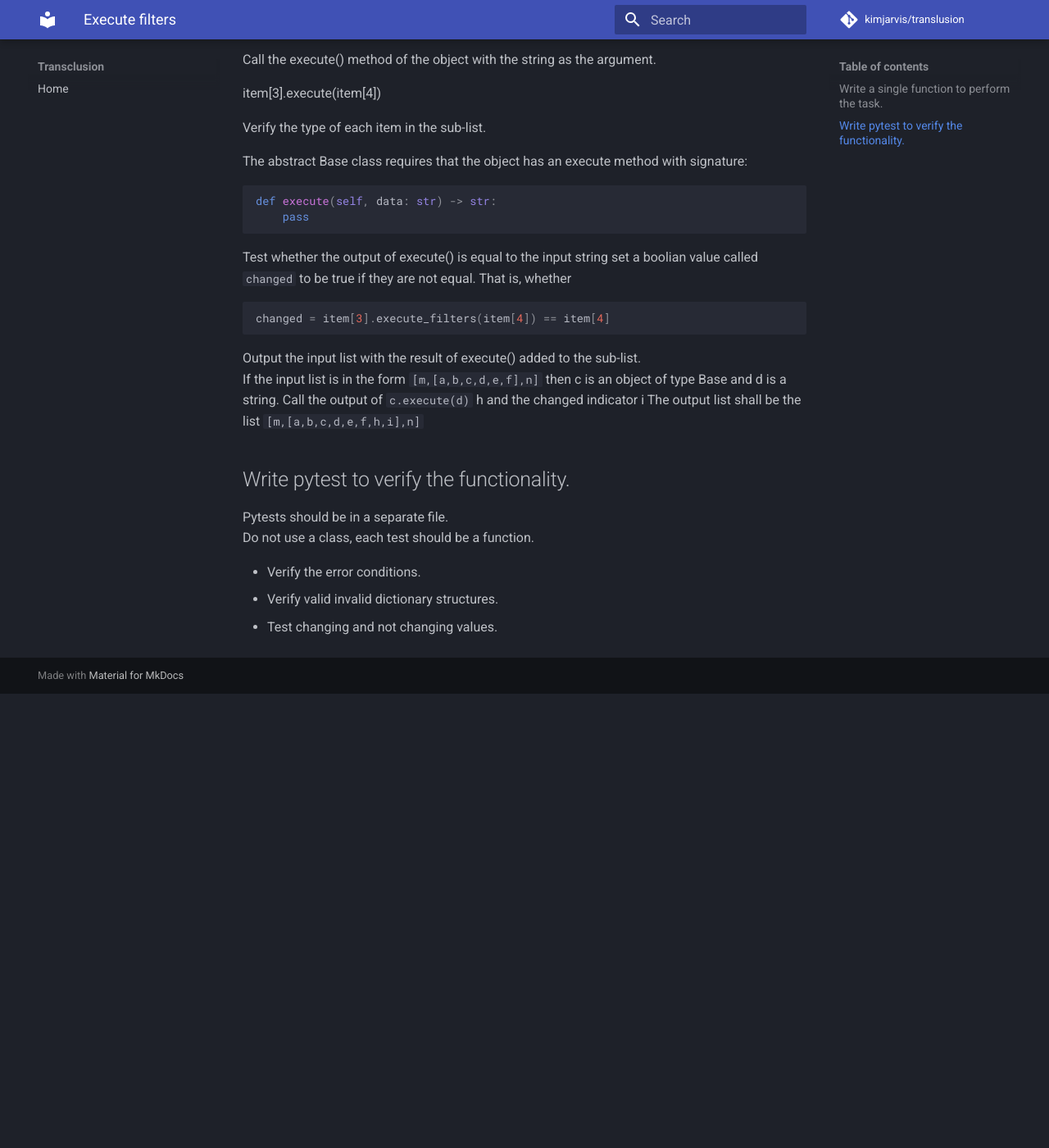
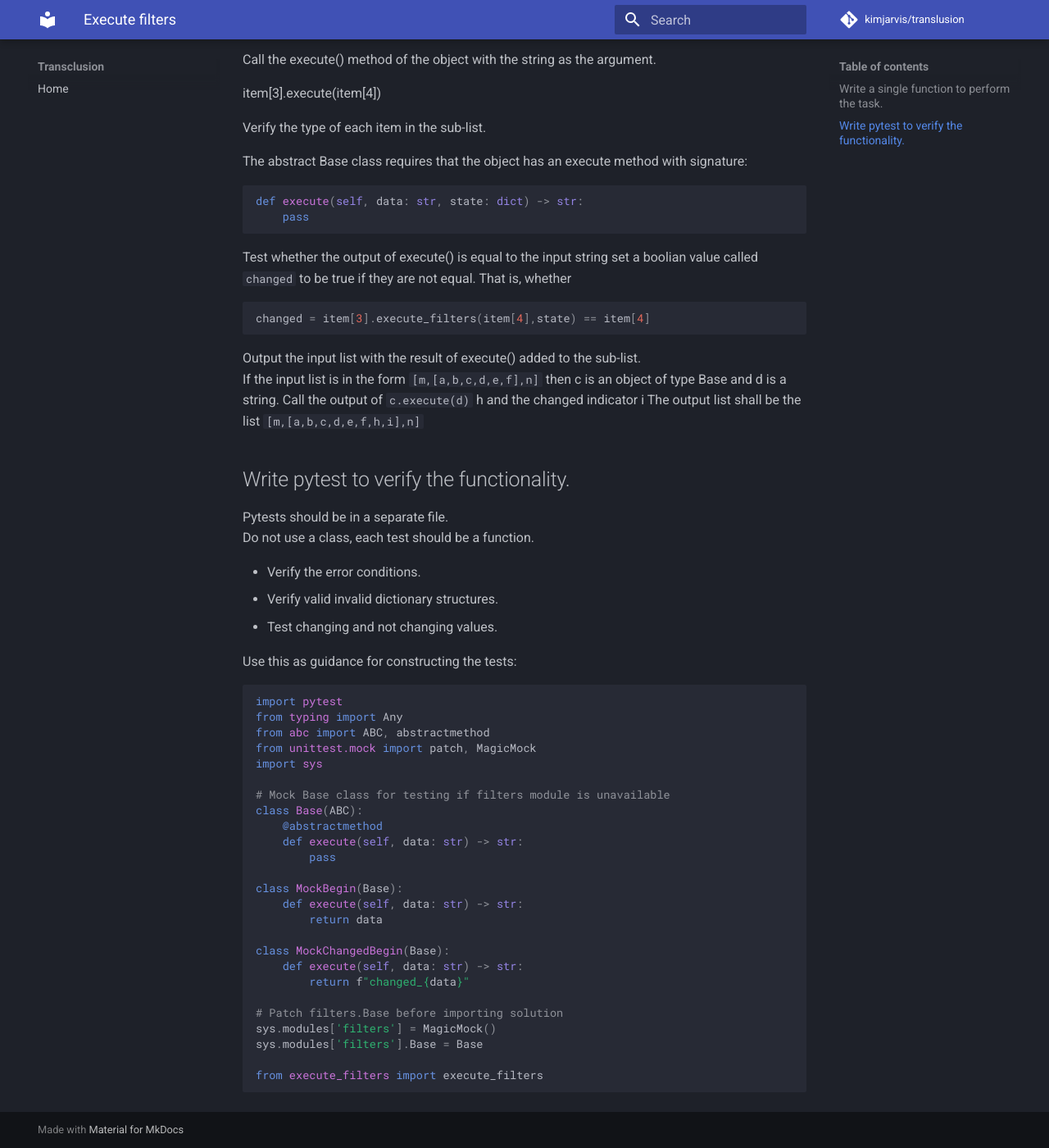
Before and after one commit to kimjarvis/transclusion, an MkDocs documentation site: the page built from docs/execute_filters.md, in a window 1280 px wide and 1400 px high, scrolled down 1281 px. Shown: the whole window at 82% size. Built offline with MkDocs 1.6.1 and Material for MkDocs 9.7.7, drawn with Linux system fonts in a browser that asks for light colours; comment, search, counter and statistics services are not loaded; before the commit the page ends 2127 px from its top, so only the background shows below that; some of the changed text lies outside the part shown.

````diff
--- a/docs/execute_filters.md
+++ b/docs/execute_filters.md
@@ -5,7 +5,7 @@ Source file: execute_filters.py
 Function signature:
 
 ```python
-def execute_filters(x: list[Any]) -> list[Any]
+def execute_filters(x: list[Any], state: dict) -> list[Any]
 ```
 
 Expected behavior:
@@ -49,7 +49,7 @@ from pydantic import BaseModel, ConfigDict
 
 class Base(BaseModel, ABC):
     @abstractmethod
-    def execute(self, data: str) -> str:
+    def execute(self, data: str, state: dict) -> str:
         pass
 ```
 
@@ -68,14 +68,14 @@ Verify the type of each item in the sub-list.
 The abstract Base class requires that the object has an execute method with signature:
 
 ```python
-def execute(self, data: str) -> str:
+def execute(self, data: str, state: dict) -> str:
     pass
 ```
 
 Test whether the output of execute() is equal to the input string set a boolian value called `changed` to be true if they are not equal.  That is, whether
 
 ```python
-changed = item[3].execute_filters(item[4]) == item[4]
+changed = item[3].execute_filters(item[4],state) == item[4]
 ```
 
 Output the input list with the result of execute() added to the sub-list.
@@ -91,3 +91,34 @@ Do not use a class, each test should be a function.
 - Verify the error conditions.
 - Verify valid invalid dictionary structures.
 - Test changing and not changing values.
+
+
+Use this as guidance for constructing the tests:
+
+```python
+import pytest
+from typing import Any
+from abc import ABC, abstractmethod
+from unittest.mock import patch, MagicMock
+import sys
+
+# Mock Base class for testing if filters module is unavailable
+class Base(ABC):
+    @abstractmethod
+    def execute(self, data: str) -> str:
+        pass
+
+class MockBegin(Base):
+    def execute(self, data: str) -> str:
+        return data
+
+class MockChangedBegin(Base):
+    def execute(self, data: str) -> str:
+        return f"changed_{data}"
+
+# Patch filters.Base before importing solution
+sys.modules['filters'] = MagicMock()
+sys.modules['filters'].Base = Base
+
+from execute_filters import execute_filters
+```
````
Also changed, not shown: _include.py (added, +13 -0 lines), docs/include.md (added, +48 -0 lines), docs/transclude.md (+9 -14 lines), execute_filters.py (+17 -13 lines), filters.py (+12 -5 lines), pyproject.toml (+11 -3 lines), transclude.py (+7 -5 lines), __init__.py (added), 2 other files.
